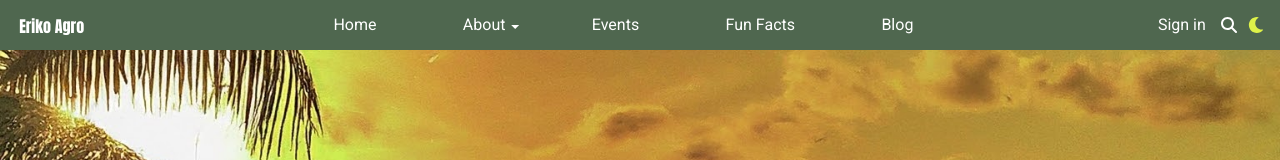
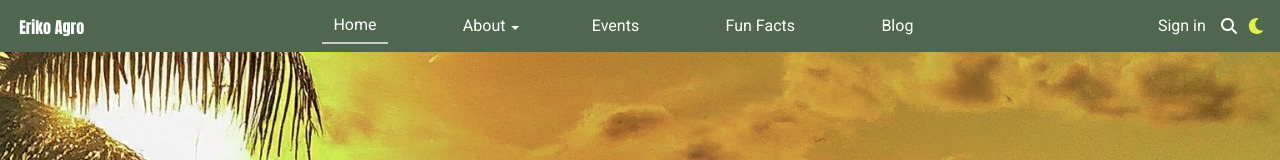
Before and after one commit to Eri-Nk/agro, a React (Vite) app: page /home in a window 1280 px wide. Shown: the top 160 px of the page. Built offline with nearby package versions, Linux system fonts and the light colour scheme; no server answers.

Commit message:
changed the display in AgroInsights component and updated the home link in NavComp

```diff
--- a/src/NavComp.jsx
+++ b/src/NavComp.jsx
@@ -14,7 +14,7 @@ const NavComp = ({ isMenuOpen, closeModal }) => {
     <nav>
       <ul className={`navbar ${isMenuOpen ? "show-nav" : ""}`}>
         <li>
-          <NavLink to="/" onClick={closeModal}>
+          <NavLink to="/home" onClick={closeModal}>
             Home
           </NavLink>
         </li>
--- a/src/pages/AgroInsights.jsx
+++ b/src/pages/AgroInsights.jsx
@@ -80,13 +80,6 @@ const AgroInsights = () => {
           </section>
         )}
 
-        <div className="call-to-action">
-          <h3>You can also explore some of our products and services</h3>
-          <Link to="/about/products-and-services" className="button button-cta">
-            Explore
-          </Link>
-        </div>
-
         <section id="map-section" className="map-section">
           <iframe
             src="https://www.google.com/maps/embed?pb=!1m18!1m12!1m3!1d31804.780687660794!2d7.036811916818454!3d4.838950300725542!2m3!1f0!2f0!3f0!3m2!1i1024!2i768!4f13.1!3m3!1m2!1s0x1069cd41a92a7d39%3A0xa5c51adf45dadfac!2sElelenwo%2C%20Port%20Harcourt%2C%20Rivers!5e0!3m2!1sen!2sng!4v1726493903469!5m2!1sen!2sng"
@@ -100,6 +93,12 @@ const AgroInsights = () => {
           ></iframe>
         </section>
       </div>
+      <div className="call-to-action">
+        <h3>You can also explore some of our products and services</h3>
+        <Link to="/about/products-and-services" className="button button-cta">
+          Explore
+        </Link>
+      </div>
     </div>
   );
 };
```
